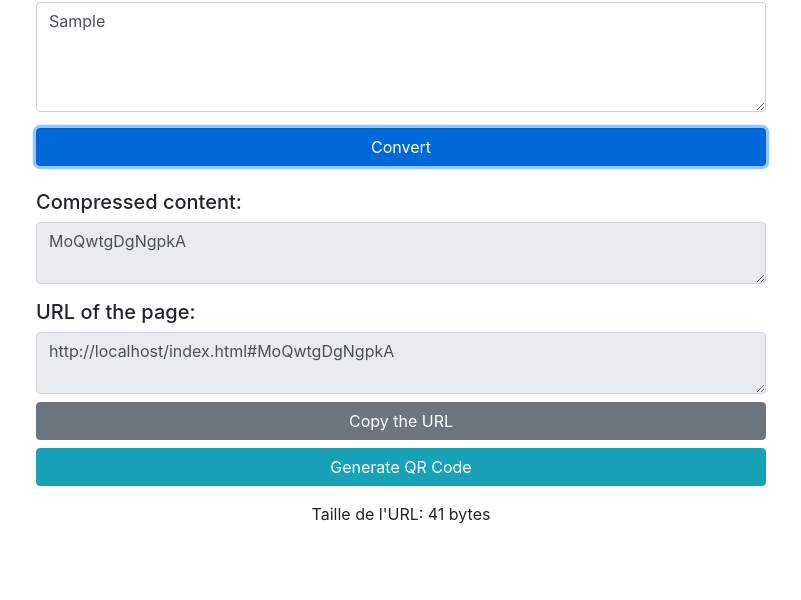
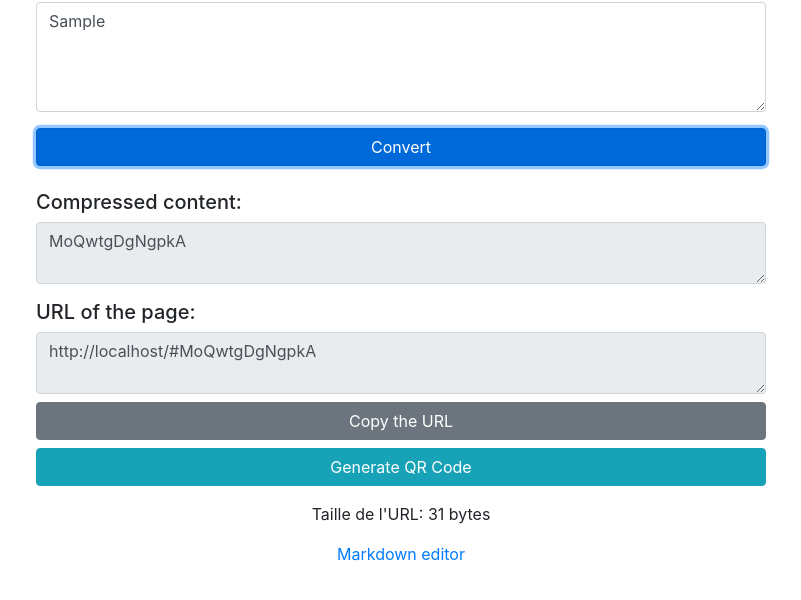
Before and after one commit to dew-automatisation/website-single-link, a plain HTML site: page editor.html in a window 1280 px wide. Both pictures are taken after typing "Sample" into the empty fields and a click on the button "Convert". Shown: the part 102-702 px from the top of the page, without its empty margins (239-1040 px from the left). Drawn offline with nearby package versions, Linux system fonts and the light colour scheme.

Commit message:
Update editor.html

```diff
--- a/editor.html
+++ b/editor.html
@@ -25,6 +25,9 @@
                 <button onclick="generateQRCode()" class="btn btn-info btn-block mt-2">Generate QR Code</button>
             </div>
             <p id="urlByteSize" class="text-center mt-3">URL size: 0 bytes</p>
+			<div class="text-center mt-2">
+                <a href="https://pandao.github.io/editor.md/en.html" target="_blank">Markdown editor</a>
+            </div>
         </div>
     </div>
 </div>
@@ -36,7 +39,7 @@
         document.getElementById('outputBase64').value = compressed;
 
         var currentUrl = window.location.href;
-        var baseUrl = currentUrl.substring(0, currentUrl.lastIndexOf("/")) + "/index.html";
+        var baseUrl = currentUrl.substring(0, currentUrl.lastIndexOf("/")) + "/";
         var finalUrl = baseUrl + '#' + compressed;
         document.getElementById('outputUrl').value = finalUrl;
 
```
